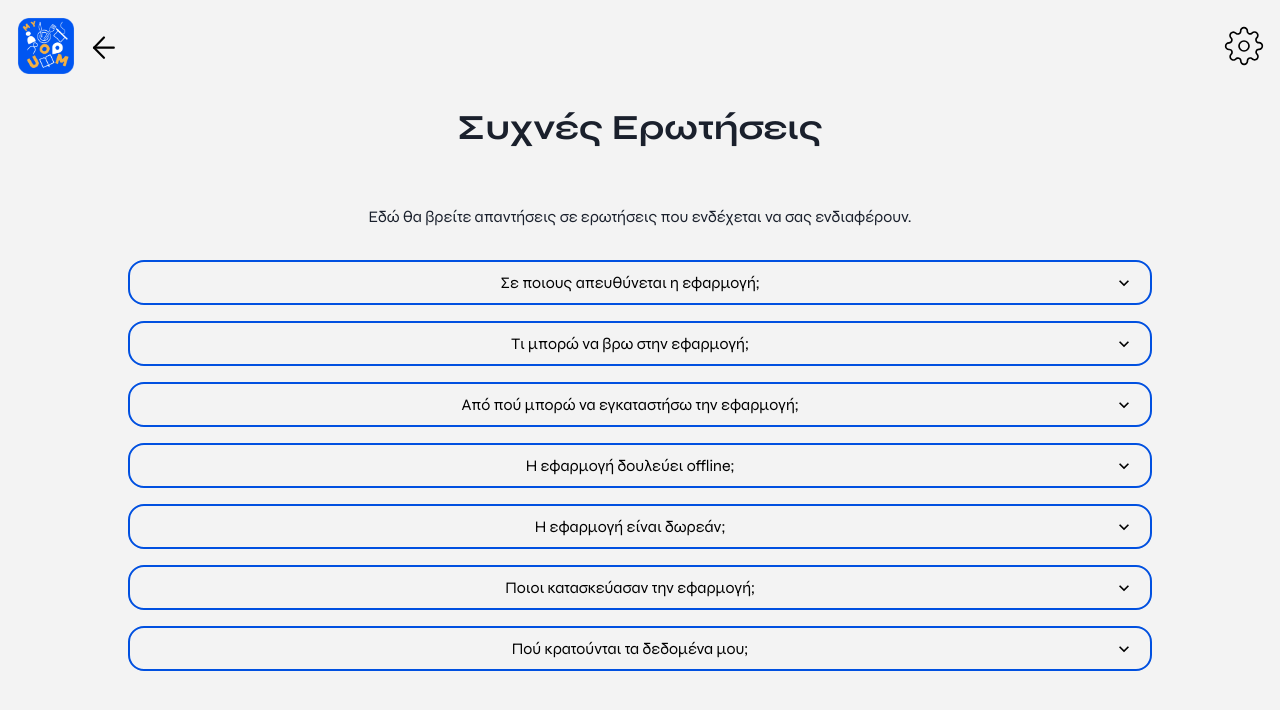
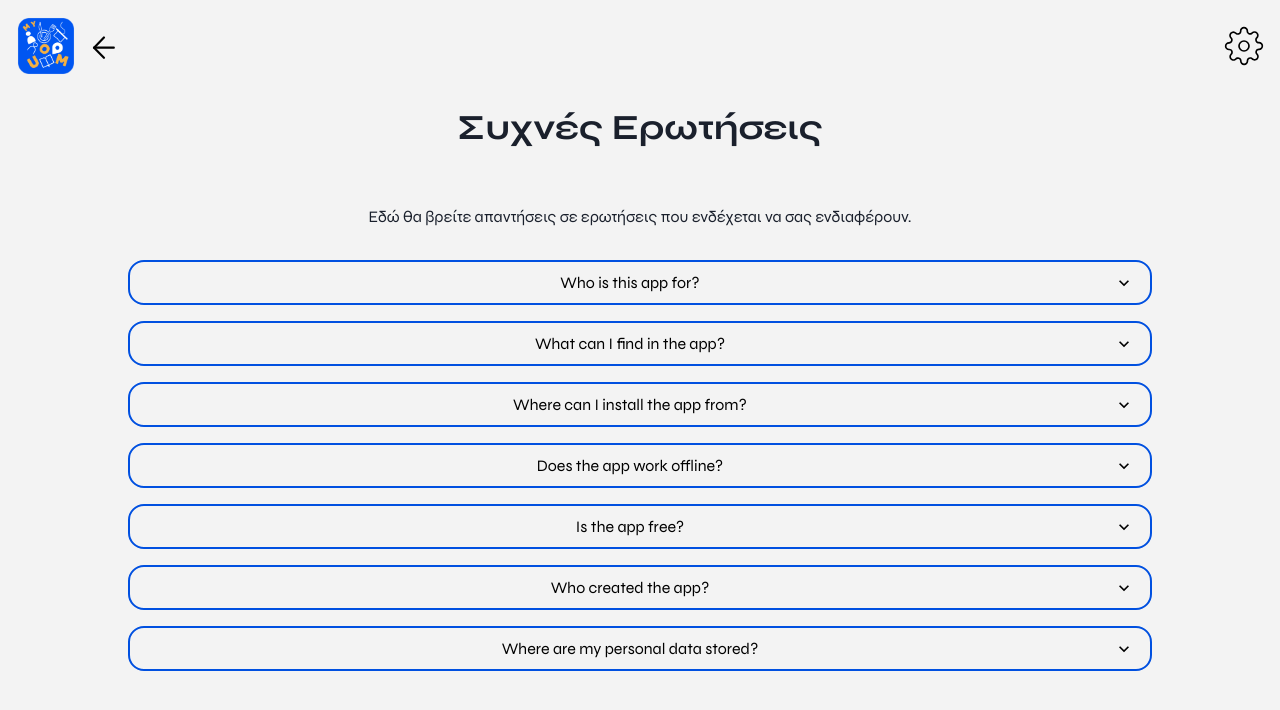
Before and after one commit to open-source-uom/myuom, a React (Create React App) app: page /faq in a window 1280 px wide. Shown: the top 710 px of the page. Built offline with nearby package versions, Linux system fonts and the light colour scheme.

Commit message:
Translated questionsForFAQ.js

```diff
--- a/src/assets/locales/el/faq.js
+++ b/src/assets/locales/el/faq.js
@@ -1 +1,18 @@
-export default {}
+export default {
+    page_title:"Συχνές Ερωτήσεις",
+    page_desc:"Εδώ θα βρείτε απαντήσεις σε ερωτήσεις που ενδέχεται να σας ενδιαφέρουν.",
+    qu1: "Σε ποιους απευθύνεται η εφαρμογή;",
+    ans1:"Απευθύνεται σε όλους τους φοιτητές/φοιτήτριες του πανεπιστημίου καθώς και στο διδακτικό και διοικητικό προσωπικό.",
+    qu2: "Τι μπορώ να βρω στην εφαρμογή;",
+    ans2: "Η εφαρμογή παρουσιάζει στο κινητό όλες τις υπηρεσίες του πανεπιστημίου καθώς και ό,τι χρειάζεται ένας φοιτητής/φοιτήτρια κατά τη διάρκεια της φοιτητικής ζωής.",
+    qu3: "Από πού μπορώ να εγκαταστήσω την εφαρμογή;",
+    ans3: "Η εφαρμογή μπορεί να προστεθεί στην αρχική σας οθόνη. Επιλέξτε τον browser σας, πατήστε στο μενού δεξιά, και μετά επιλέξτε 'Add to Home Screen'. Θα γίνει αυτόματη εγκατάσταση της εφαρμογής, στη συσκευή σας. ΠΡΟΣΟΧΗ! Για χρήστες iPhone, το συγκεκριμένο λειτουργεί μόνο στο Safari. Διαφορετικά, κρατήστε την ιστοσελίδα στους σελιδοδείκτες σας.",
+    qu4: "Η εφαρμογή δουλεύει offline;",
+    ans4: "Προς το παρόν η εφαρμογή χρειάζεται να είστε συνδεδεμένοι/ες στο διαδίκτυο για να μπορέσει να σας παρουσιάσει τα δεδομένα που έχετε αναζητήσει. Σε επόμενη έκδοση της εφαρμογής πιθανόν να μη χρειάζεται διαδίκτυο για τη λειτουργία της. ",
+    qu5: "Η εφαρμογή είναι δωρεάν;",
+    ans5: "Η εφαρμογή διατίθεται δωρεάν για όλους τους φοιτητές/φοιτήτριες και το προσωπικό του πανεπιστημίου.",
+    qu6: "Ποιοι κατασκεύασαν την εφαρμογή;",
+    ans6: "Η εφαρμογή κατασκευάστηκε από την Ομάδα Ανοικτού Λογισμικού του Πανεπιστημίου Μακεδονίας.",
+    qu7: "Πού κρατούνται τα δεδομένα μου;",
+    ans7: "Δεν αποθηκεύονται προσωπικά σας δεδομένα σε κάποιον διακομιστή του πανεπιστημίου. Αποθηκεύεται στη συσκευή σας η σχολή που θα επιλέξετε κατά την είσοδό σας στην εφαρμογή ώστε να σας παρουσιάζονται τα δεδομένα που αφορούν τη σχολή σας και μόνο.",
+};
--- a/src/assets/locales/en/faq.js
+++ b/src/assets/locales/en/faq.js
@@ -1 +1,18 @@
-export default {}
+export default {
+    page_title:"Frequently Asked Questions",
+    page_desc:"Here you can find the answers to questions that may interest you.",
+    qu1: "Who is this app for?",
+    ans1:"It is addressed to all students of the university, as well as to the teaching and administrative staff.",
+    qu2: "What can I find in the app?",
+    ans2: "The app presents on your mobile, all the services of the university, as well as everything a student may need during their studies.",
+    qu3: "Where can I install the app from?",
+    ans3: "The app can be added to your home screen. Select your browser, click on the menu on the right, and then select 'Add to Home Screen'. The app will be automatically installed on your device. ATTENTION! For iPhone users, this feature only works on Safari. For another browser, keep the website in your bookmarks.",
+    qu4: "Does the app work offline?",
+    ans4: "For the time being, the app needs to be connected to the internet, in order to present you with the data you have searched for. In a future version of the app, an internet connection may not be necessary for it to function.",
+    qu5: "Is the app free?",
+    ans5: "The app is available free of charge to all students and staff of the university.",
+    qu6: "Who created the app?",
+    ans6: "The app was created by the Open Source Team of the University of Macedonia.",
+    qu7: "Where are my personal data stored?",
+    ans7: "Your personal data are not stored on any university server. The only data stored is on your device,and is the department you will choose, when you log in to the app, so that you can be presented with the data that concern your department.",
+};
--- a/src/assets/questionsForFAQ.js
+++ b/src/assets/questionsForFAQ.js
@@ -35,42 +35,39 @@
     -Fakidis
 
 */
-
+import i18n from "../i18n"
 const data = [
   {
-    question: "Σε ποιους απευθύνεται η εφαρμογή;",
-    panel:
-      "Απευθύνεται σε όλους τους φοιτητές/φοιτήτριες του πανεπιστημίου καθώς και στο διδακτικό και διοικητικό προσωπικό.",
+    question: i18n.t("qu1"),
+    panel: i18n.t("ans1"),
   },
   {
-    question: "Τι μπορώ να βρω στην εφαρμογή;",
-    panel:
-      "Η εφαρμογή παρουσιάζει στο κινητό όλες τις υπηρεσίες του πανεπιστημίου καθώς και ό,τι χρειάζεται ένας φοιτητής/φοιτήτρια κατά τη διάρκεια της φοιτητικής ζωής.",
+    question: i18n.t("qu2"),
+    panel: i18n.t("ans2"),
   },
   {
-    question: "Από πού μπορώ να εγκαταστήσω την εφαρμογή;",
+    question: i18n.t("qu3"),
     panel:
-      "Η εφαρμογή μπορεί να προστεθεί στην αρχική σας οθόνη. Επιλέξτε τον browser σας, πατήστε στο μενού δεξιά, και μετά επιλέξτε 'Add to Home Screen'. Θα γίνει αυτόματη εγκατάσταση της εφαρμογής, στη συσκευή σας. ΠΡΟΣΟΧΗ! Για χρήστες iPhone, το συγκεκριμένο λειτουργεί μόνο στο Safari. Διαφορετικά, κρατήστε την ιστοσελίδα στους σελιδοδείκτες σας.",
+      i18n.t("ans3"),
   },
   {
-    question: "Η εφαρμογή δουλεύει offline;",
+    question: i18n.t("qu4"),
     panel:
-      "Προς το παρόν η εφαρμογή χρειάζεται να είστε συνδεδεμένοι/ες στο διαδίκτυο για να μπορέσει να σας παρουσιάσει τα δεδομένα που έχετε αναζητήσει. Σε επόμενη έκδοση της εφαρμογής πιθανόν να μη χρειάζεται διαδίκτυο για τη λειτουργία της. ",
+      i18n.t("ans4"),
   },
   {
-    question: "Η εφαρμογή είναι δωρεάν;",
+    question: i18n.t("qu5"),
     panel:
-      "Η εφαρμογή διατίθεται δωρεάν για όλους τους φοιτητές/φοιτήτριες και το προσωπικό του πανεπιστημίου.",
+      i18n.t("ans5"),
   },
   {
-    question: "Ποιοι κατασκεύασαν την εφαρμογή;",
+    question: i18n.t("qu6"),
     panel:
-      "Η εφαρμογή κατασκευάστηκε από την Ομάδα Ανοικτού Λογισμικού του Πανεπιστημίου Μακεδονίας.",
+      i18n.t("ans6"),
   },
   {
-    question: "Πού κρατούνται τα δεδομένα μου;",
-    panel:
-      "Δεν αποθηκεύονται προσωπικά σας δεδομένα σε κάποιον διακομιστή του πανεπιστημίου. Αποθηκεύεται στη συσκευή σας η σχολή που θα επιλέξετε κατά την είσοδό σας στην εφαρμογή ώστε να σας παρουσιάζονται τα δεδομένα που αφορούν τη σχολή σας και μόνο.",
+    question: i18n.t("qu7"),
+    panel: i18n.t("ans7"),
   },
 ];
 
```
